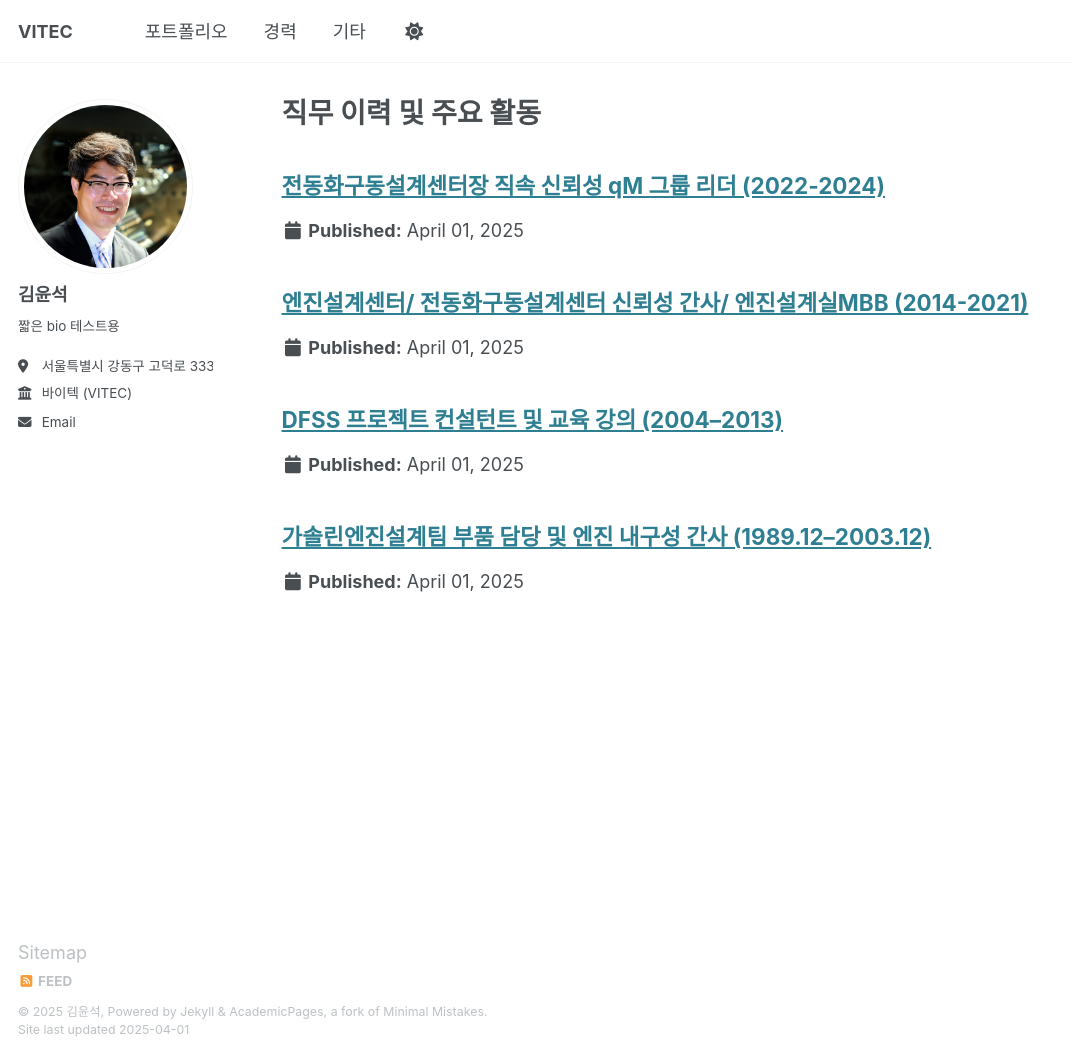
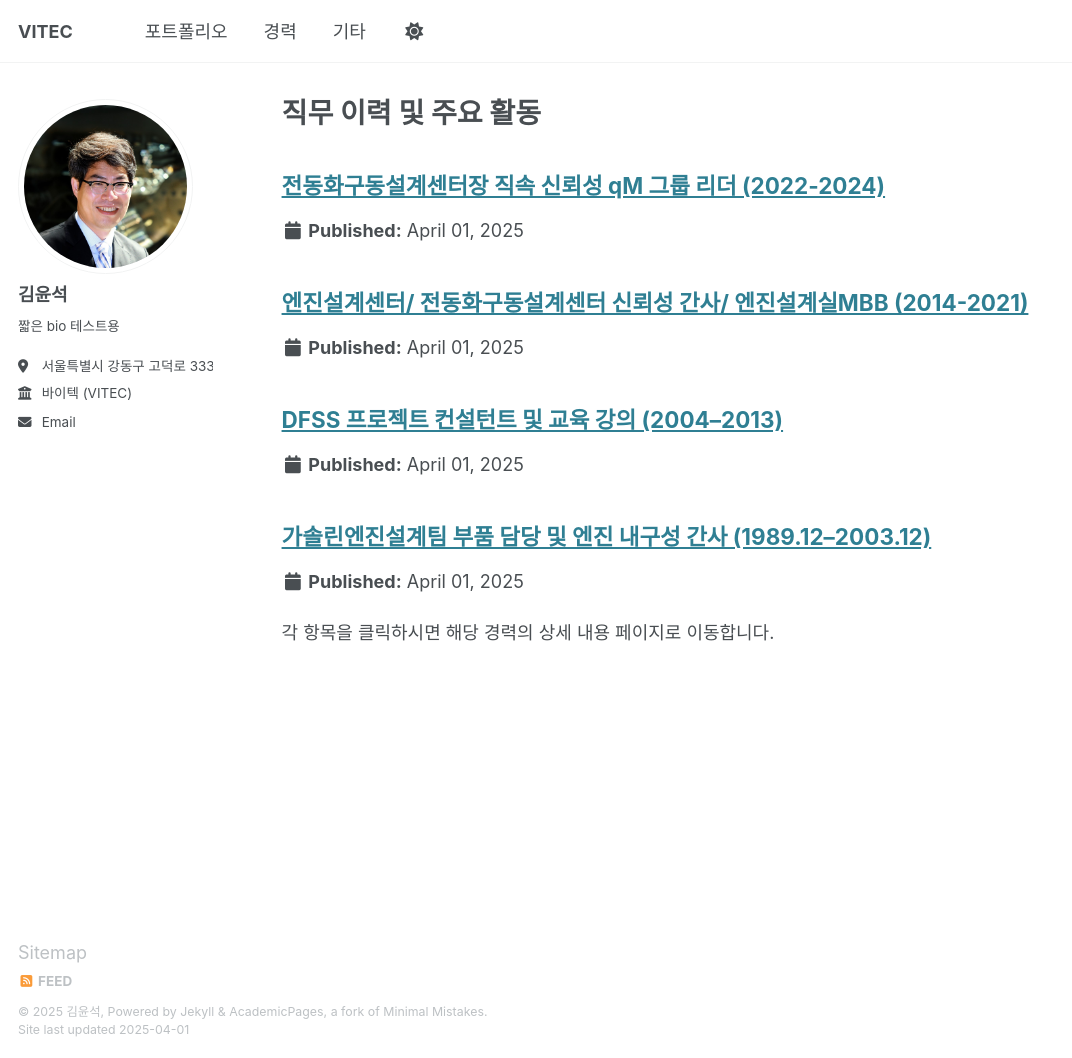
Before and after one commit to kimyunseok-vitec/kimyunseok-vitec.github.io, a Jekyll site: the page built from _pages/portfolio.html, in a window 1280 px wide and 1058 px high. Shown: the whole window, without its empty margins (0-1072 px from the left). Built offline with Jekyll 4.4.1, drawn with Linux system fonts in a browser that asks for light colours.

Commit message:
portfolio modify

```diff
--- a/_portfolio/portfolio-4.md
+++ b/_portfolio/portfolio-4.md
@@ -1,6 +1,6 @@
 ---
 title: "가솔린엔진설계팀 부품 담당 및 엔진 내구성 간사 (1989.12–2003.12)"
-excerpt: " "
+excerpt: "각 항목을 클릭하시면 해당 경력의 상세 내용 페이지로 이동합니다."
 collection: portfolio
 ---
 
```
